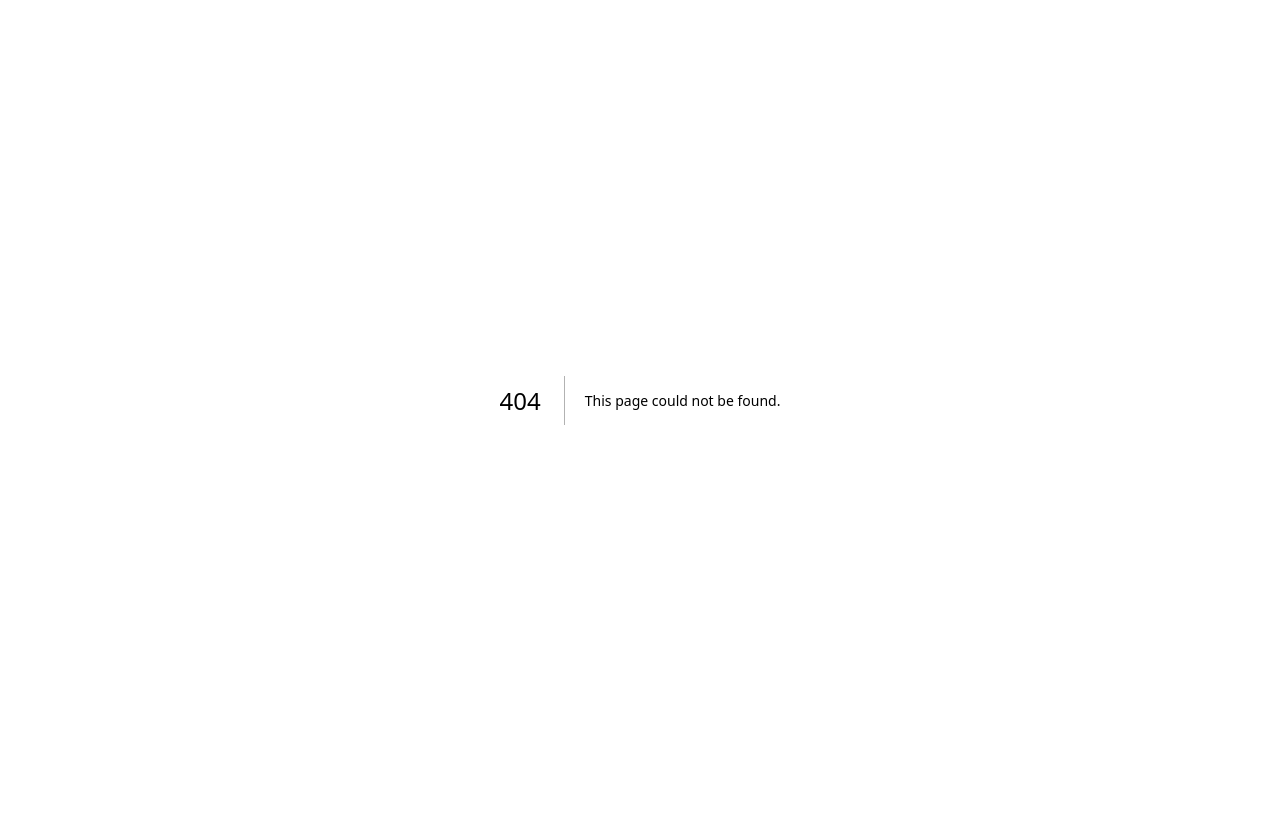
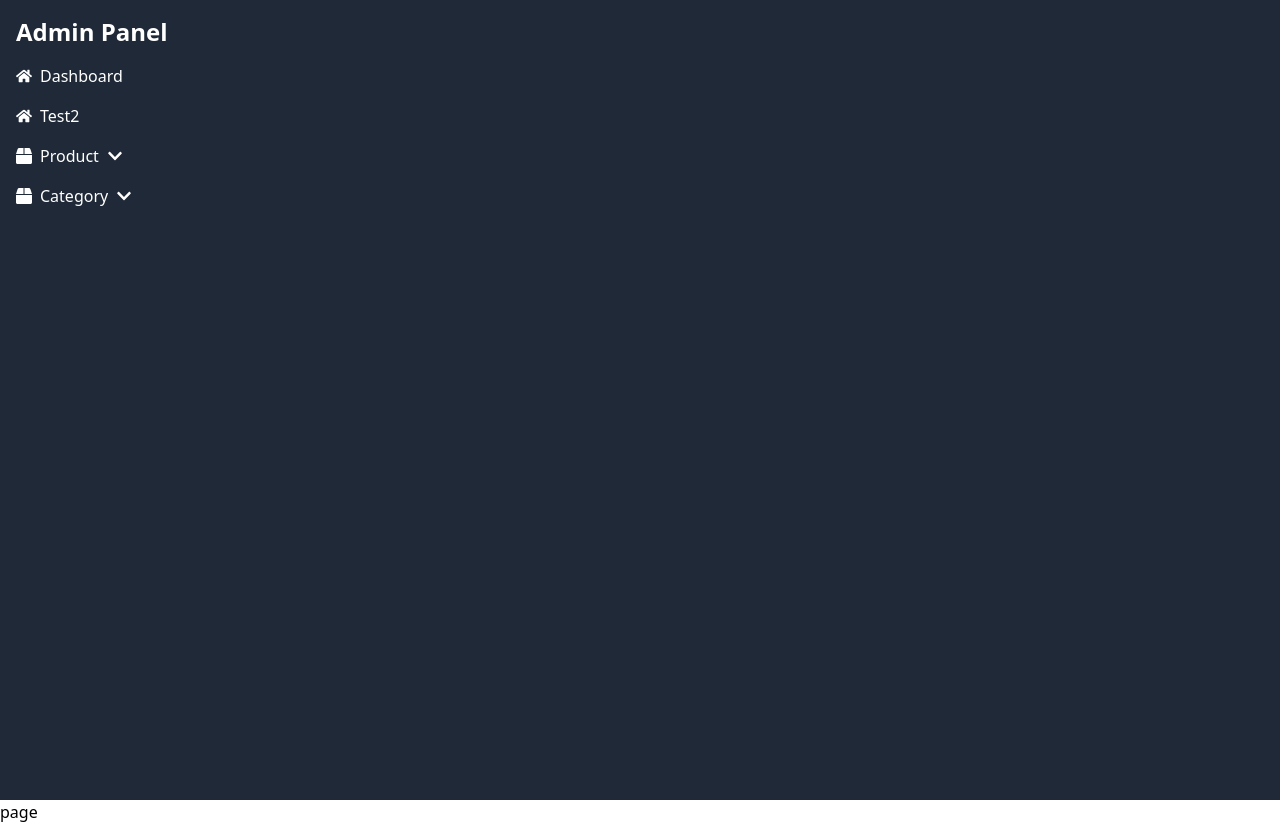
Before and after one commit to derikesh/estore, a Next.js app in the folder frontend/estore/: page /admin/test in a window 1280 px wide. Before the commit this address had no page. Before the commit the page ends 800 px from the top, so only its background shows below. Built offline with nearby package versions, Linux system fonts and the light colour scheme; no server answers.

Commit message:
some optimization

```diff
--- a/frontend/estore/app/admin/dashboard/product/page.tsx
+++ b/frontend/estore/app/admin/dashboard/product/page.tsx
@@ -2,10 +2,7 @@
 
 import React from 'react'
 import dynamic from 'next/dynamic'
-const ReadProduct = dynamic( ()=>import('@/src/component/AdminComponents/Product/ReadProduct') , {
-  ssr:false,
-  loading: ()=><p>Loading...</p>,
-} )
+import ReadProduct from '@/src/component/AdminComponents/Product/ReadProduct'
 
 export default function page() {
   return (
--- /dev/null
+++ b/frontend/estore/app/admin/dashboard/test2/page.tsx
@@ -0,0 +1,8 @@
+import React from 'react'
+import AdminSideBar from '@/src/component/AdminComponents/adminSideBar/AdminSideBar'
+
+export default function page() {
+  return (
+    <div>page</div>
+  )
+}
--- /dev/null
+++ b/frontend/estore/app/admin/test/page.tsx
@@ -0,0 +1,8 @@
+import React from 'react'
+import AdminSideBar from '@/src/component/AdminComponents/adminSideBar/AdminSideBar'
+
+export default function page() {
+  return (
+    <div><AdminSideBar/>page</div>
+  )
+}
--- a/frontend/estore/src/component/AdminComponents/Category/PostCategory.tsx
+++ b/frontend/estore/src/component/AdminComponents/Category/PostCategory.tsx
@@ -116,7 +116,7 @@ export default function PostCategory({ type = "add" }) {
                             </div>
                             <div className="mb-4">
                                 <label htmlFor="parent" className="block text-gray-700">Parent Category</label>
-                                <ReactSelectNoSSR dynamicValue={dataValue.parent} dataValue={categories?.data} setFieldValue={setFieldValue} name='parent' />
+                                <ReactSelectNoSSR dynamicValue={dataValue?.parent} dataValue={categories?.data} setFieldValue={setFieldValue} name='parent' />
                                 <ErrorMessage name="parent" component="div" className="text-red-500 text-sm" />
                             </div>
                             <div className="mb-4">
--- a/frontend/estore/src/component/AdminComponents/Product/PostPorduct.tsx
+++ b/frontend/estore/src/component/AdminComponents/Product/PostPorduct.tsx
@@ -4,16 +4,25 @@ import { useAddProductMutation, useUpdateProductMutation, useReadSingleProductQu
 import { toast } from 'react-toastify';
 import DropBox from '../imageDrop/DropBox';
 import TagComponent from '../tagComponent/TagComponent';
-import ReactSelect from '../SelectDropdown/ReactSelect';
-import { useParams } from 'next/navigation';
+import { useParams, useRouter } from 'next/navigation';
+import dynamic from 'next/dynamic';
+import { useReadCategoriesQuery } from '@/src/store/rtkQuery';
+const ReactSelectNoSSR = dynamic(() => import('../SelectDropdown/ReactSelect'), { ssr: false });
+
+
 
 export default function FormProduct({ type = "add" }) {
+    const { id } = useParams();
     const [addProduct, { isSuccess: addSuccess, isError: addIsError, error: addError }] = useAddProductMutation();
     const [updateProduct, { isSuccess: updateSuccess, isError: updateIsError, error: updateError }] = useUpdateProductMutation();
-    const { id } = useParams();
+    const { data: categories} = useReadCategoriesQuery({});
+
     const { data: singleProduct, isSuccess: readSuccess, isError: readError, error: readErrorData } = useReadSingleProductQuery(id, {
         skip: !id
     });
+
+
+    const router = useRouter();
 
     const initialValues = {
         name: '',
@@ -31,6 +40,7 @@ export default function FormProduct({ type = "add" }) {
     useEffect(() => {
         if (addSuccess) {
             toast.success("Product has been added successfully");
+            router.push('/admin/dashboard/product')
         } else if (addIsError) {
             toast.error(`Error adding product: ${JSON.stringify(addError)}`);
         }
@@ -39,6 +49,7 @@ export default function FormProduct({ type = "add" }) {
     useEffect(() => {
         if (updateSuccess) {
             toast.success("Product has been updated successfully");
+            router.push('/admin/dashboard/product')
         } else if (updateIsError) {
             toast.error(`Error updating product: ${JSON.stringify(updateError)}`);
         }
@@ -96,7 +107,7 @@ export default function FormProduct({ type = "add" }) {
                             </div>
                             <div className="mb-4">
                                 <label htmlFor="category" className="block text-gray-700">Category</label>
-                                <ReactSelect dataValue={[]} setFieldValue={setFieldValue} name='category' />
+                                <ReactSelectNoSSR dynamicValue={singleProduct?.data?.category} dataValue={categories?.data} setFieldValue={setFieldValue} name='category' />
                                 <ErrorMessage name="category" component="div" className="text-red-500 text-sm" />
                             </div>
                             <div className="mb-4">
--- a/frontend/estore/src/component/AdminComponents/Product/ReadProduct.tsx
+++ b/frontend/estore/src/component/AdminComponents/Product/ReadProduct.tsx
@@ -1,27 +1,32 @@
 import React, { useEffect, useMemo, useState } from 'react';
-import { useReadallProductQuery } from '@/src/store/rtkQuery';
+import { useReadallProductQuery, useReadCategoriesQuery } from '@/src/store/rtkQuery';
 import { ColumnDef } from '@tanstack/react-table';
 import BasicTable from '../../ReactTable/ReactTable';
-
 import { useDeleteManyProductMutation } from '@/src/store/rtkQuery';
 import { useRouter } from 'next/navigation';
-import { useParams } from 'next/navigation';
 import Link from 'next/link';
 
+import { getCategoryName } from '@/src/utils/CategoryName/CategoryName';
+
 interface ImageInterFace {
-    imageUrl:string,
-    publicKey:string
+    imageUrl: string,
+    publicKey: string
 }
 
 export interface SINGLE_PRODUCT {
-    _id?:number,
+    _id?: number,
     name: string;
     price: number;
-    category: string;
+    category: string; // Store category as ID
     description?: string;
     images?: ImageInterFace;
-    sizes?:string[];
-    color?:string[];
+    sizes?: string[];
+    color?: string[];
+}
+
+interface CATEGORY_INTERFACE {
+    _id: string;
+    name: string;
 }
 
 interface PRODUCT_INTERFACE {
@@ -30,57 +35,55 @@ interface PRODUCT_INTERFACE {
 }
 
 export default function ReadProduct() {
+    const { data: productData, isLoading, isSuccess: productSuccess, isError: productIsError, error: productError, refetch } = useReadallProductQuery({});
+    const { data: categoryData, isSuccess: categorySuccess } = useReadCategoriesQuery({});
+    const [data, setData] = useState<SINGLE_PRODUCT[] | null>(null);
+    const [categories, setCategories] = useState<CATEGORY_INTERFACE[] | null>(null);
+    const router = useRouter();
+    const [deleteSelected, { isSuccess: deleteSuccess, isError: deleteError, error: deleteErrorData }] = useDeleteManyProductMutation();
 
-    const { data: productData, isLoading, isSuccess:productSuccess, isError:productIsError, error:productError , refetch } = useReadallProductQuery({});
-
-    const [data, setData] = useState<SINGLE_PRODUCT[] | null>(null);
-
-
-    const router = useRouter();
-
-    const [deleteSelected,{isSuccess,isError,error}] = useDeleteManyProductMutation();
-
-    useEffect( ()=>{
-        if(productSuccess){
+    useEffect(() => {
+        if (productSuccess) {
             setData(productData.data);
         }
-    } ,[productData]);
+        if (categorySuccess) {
+            setCategories(categoryData.data);
+        }
+    }, [productData, productSuccess, categoryData, categorySuccess]);
 
+    useEffect(() => {
+        if (deleteSuccess) {
+            refetch();
+        }
+    }, [deleteSuccess, refetch]);
 
-    useEffect( ()=>{
-        refetch();
-    } ,[]);
+    //  const getCategoryName = (categoryId: string) => {
+    //     const category = categories?.find(cat => cat._id === categoryId);
+    //     return category ? category.name : 'Unknown';
+    // };
 
-    const handleEditDirection = (e:any,id:any)=>{
-
-        e.stopPropagation();
-        router.push(`/admin/dashboard/product/${id}`)
-    }
-
-
-    const columns:ColumnDef<SINGLE_PRODUCT>[] = useMemo( ()=>[
+    const columns: ColumnDef<SINGLE_PRODUCT>[] = useMemo(() => [
         {
-            id:"select",
-            header: ( {table} )=>(
+            id: "select",
+            header: ({ table }) => (
                 <input
                     type='checkbox'
-                checked={ table.getIsAllRowsSelected() }
-                onChange={ table.getToggleAllRowsSelectedHandler() }
+                    checked={table.getIsAllRowsSelected()}
+                    onChange={table.getToggleAllRowsSelectedHandler()}
                 />
             ),
-            cell:({row})=>(
+            cell: ({ row }) => (
                 <input
                     type='checkbox'
-                checked={ row.getIsSelected() }
-                onChange={ row.getToggleSelectedHandler() }
+                    checked={row.getIsSelected()}
+                    onChange={row.getToggleSelectedHandler()}
                 />
             )
-        } ,
-
+        },
         {
-            accessorKey:'images.imageUrl',
-            header:'Image',
-            cell:(info)=><img src={info.getValue() as string } alt="Product" style={{ width: '50px', height: '50px' }} />,
+            accessorKey: 'images.imageUrl',
+            header: 'Image',
+            cell: (info) => <img src={info.getValue() as string} alt="Product" style={{ width: '50px', height: '50px' }} />,
         },
         {
             accessorKey: "name",
@@ -95,18 +98,18 @@ export default function ReadProduct() {
         {
             accessorKey: "category",
             header: "Category",
-            cell: (info) => info.getValue(),
+            cell: (info) => getCategoryName(info.getValue() as string, categoryData?.data), // Map category ID to name
         },
         {
             id: "action",
-            header:'Action',
-            cell: ({row}) => {
-              return <div onClick={ (e:any)=>e.stopPropagation() } ><Link href={`/admin/dashboard/product/${row.original._id}`} className={`bg-gray-500 w-[50%] px-2 py-1 text-sm rounded-[20x] text-white ${row.getIsSelected() ? 'opacity-100' : 'opacity-0'}`} >Edit</Link></div>
+            header: 'Action',
+            cell: ({ row }) => {
+                return <div onClick={(e: any) => e.stopPropagation()}><Link href={`/admin/dashboard/product/${row.original._id}`} className={`bg-gray-500 w-[50%] px-2 py-1 text-sm rounded-[20x] text-white ${row.getIsSelected() ? 'opacity-100' : 'opacity-0'}`}>Edit</Link></div>
             },
             maxSize: 100,
             minSize: 50
         },
-     ],[data] )
+    ], [data, categories]);
 
     if (isLoading) {
         return <div>Loading...</div>;
@@ -119,21 +122,20 @@ export default function ReadProduct() {
     return (
         <div>
             {data ? (
-                <div className='product_table_wrap' >
+                <div className='product_table_wrap'>
                     <BasicTable
                         columns={columns}
                         data={data || []}
                         deleteSelected={deleteSelected}
-                    isSuccess={isSuccess}
-                    error={error}
-                    isError={isError}
+                        isSuccess={deleteSuccess}
+                        error={deleteError}
+                        isError={deleteError}
                         refetch={refetch}
                     />
                 </div>
             ) : (
                 <div>No products found.</div>
             )}
-
         </div>
     );
 }
--- a/frontend/estore/src/component/AdminComponents/SelectDropdown/ReactSelect.tsx
+++ b/frontend/estore/src/component/AdminComponents/SelectDropdown/ReactSelect.tsx
@@ -28,6 +28,7 @@ const ReactSelect: React.FC<ReactSelectProps> = ({ name, setFieldValue = () => {
             }
         }
     }, [dynamicValue, dataValue]);
+
     const handleChange = (option: any) => {
         setSelectedOption(option);
         setFieldValue(name, option?.value);
--- a/frontend/estore/src/component/AdminComponents/adminSideBar/AdminSideBar.tsx
+++ b/frontend/estore/src/component/AdminComponents/adminSideBar/AdminSideBar.tsx
@@ -1,71 +1,77 @@
 'use client'
 
-import React, { useState , memo} from 'react';
-import { FaHome, FaUser, FaCog, FaChartBar, FaBox, FaPlus, FaEdit, FaEye, FaChevronDown, FaChevronUp } from 'react-icons/fa';
+import React, { useState, memo } from 'react';
+import { FaHome, FaBox, FaPlus, FaEye, FaChevronDown, FaChevronUp } from 'react-icons/fa';
 import Link from 'next/link';
+
+interface MenuItemProps {
+  icon: React.ReactNode;
+  label: string;
+  href: string;
+}
+
+const MenuItem: React.FC<MenuItemProps> = ({ icon, label, href }) => (
+  <li className="flex items-center space-x-2">
+    {icon}
+    <Link href={href} className="hover:text-gray-400 transition duration-200">{label}</Link>
+  </li>
+);
+
+interface SubMenuProps {
+  icon: React.ReactNode;
+  label: string;
+  isOpen: boolean;
+  toggle: () => void;
+  children: React.ReactNode;
+}
+
+const SubMenu: React.FC<SubMenuProps> = ({ icon, label, isOpen, toggle, children }) => (
+  <li className="flex flex-col space-y-2">
+    <div className="flex items-center space-x-2 cursor-pointer" onClick={toggle}>
+      {icon}
+      <span className="hover:text-gray-400 transition duration-200">{label}</span>
+      {isOpen ? <FaChevronUp /> : <FaChevronDown />}
+    </div>
+    {isOpen && <ul className="ml-6 space-y-2">{children}</ul>}
+  </li>
+);
 
 const AdminSidebar: React.FC = memo(() => {
   const [isProductMenuOpen, setIsProductMenuOpen] = useState(false);
   const [isCategoryMenuOpen, setIsCategoryMenuOpen] = useState(false);
 
-  const toggleProductMenu = () => {
-    setIsProductMenuOpen(!isProductMenuOpen);
-  };
+  const toggleProductMenu = () => setIsProductMenuOpen(!isProductMenuOpen);
+  const toggleCategoryMenu = () => setIsCategoryMenuOpen(!isCategoryMenuOpen);
 
-  const toggleCategoryMenu = () => {
-    setIsCategoryMenuOpen(!isCategoryMenuOpen);
-  };
+  console.log("menu rerendered")
 
   return (
     <aside className="admin-sidebar bg-gray-800 text-white min-h-screen">
       <div className="p-4">
         <h2 className="text-2xl font-semibold mb-4">Admin Panel</h2>
         <ul className="space-y-4">
-          <li className="flex items-center space-x-2">
-            <FaHome />
-            <Link href="/admin/dashboard" className="hover:text-gray-400 transition duration-200">Dashboard</Link>
-          </li>
+          <MenuItem icon={<FaHome />} label="Dashboard" href="/admin/dashboard" />
+          <MenuItem icon={<FaHome />} label="Test2" href="/admin/dashboard/test2" />
 
-          <li className="flex flex-col space-y-2">
-            <div className="flex items-center space-x-2 cursor-pointer" onClick={toggleProductMenu}>
-              <FaBox />
-              <span className="hover:text-gray-400 transition duration-200">Product</span>
-              {isProductMenuOpen ? <FaChevronUp /> : <FaChevronDown />}
-            </div>
-            {isProductMenuOpen && (
-              <ul className="ml-6 space-y-2">
-                <li className="flex items-center space-x-2">
-                  <FaPlus />
-                  <Link href="/admin/dashboard/product/add" className="hover:text-gray-400 transition duration-200">Add</Link>
-                </li>
+          <SubMenu
+            icon={<FaBox />}
+            label="Product"
+            isOpen={isProductMenuOpen}
+            toggle={toggleProductMenu}
+          >
+            <MenuItem icon={<FaPlus />} label="Add" href="/admin/dashboard/product/add" />
+            <MenuItem icon={<FaEye />} label="View" href="/admin/dashboard/product/" />
+          </SubMenu>
 
-                <li className="flex items-center space-x-2">
-                  <FaEye />
-                  <Link href="/admin/dashboard/product/" className="hover:text-gray-400 transition duration-200">View</Link>
-                </li>
-              </ul>
-            )}
-          </li>
-          <li className="flex flex-col space-y-2">
-            <div className="flex items-center space-x-2 cursor-pointer" onClick={toggleCategoryMenu}>
-              <FaBox />
-              <span className="hover:text-gray-400 transition duration-200">Category</span>
-              {isCategoryMenuOpen ? <FaChevronUp /> : <FaChevronDown />}
-            </div>
-            {isCategoryMenuOpen && (
-              <ul className="ml-6 space-y-2">
-                <li className="flex items-center space-x-2">
-                  <FaPlus />
-                  <Link href="/admin/dashboard/category/add" className="hover:text-gray-400 transition duration-200">Add</Link>
-                </li>
-
-                <li className="flex items-center space-x-2">
-                  <FaEye />
-                  <Link href="/admin/dashboard/category" className="hover:text-gray-400 transition duration-200">View</Link>
-                </li>
-              </ul>
-            )}
-          </li>
+          <SubMenu
+            icon={<FaBox />}
+            label="Category"
+            isOpen={isCategoryMenuOpen}
+            toggle={toggleCategoryMenu}
+          >
+            <MenuItem icon={<FaPlus />} label="Add" href="/admin/dashboard/category/add" />
+            <MenuItem icon={<FaEye />} label="View" href="/admin/dashboard/category" />
+          </SubMenu>
         </ul>
       </div>
     </aside>
--- a/frontend/estore/src/component/AdminComponents/imageDrop/DropBox.tsx
+++ b/frontend/estore/src/component/AdminComponents/imageDrop/DropBox.tsx
@@ -17,6 +17,7 @@ const DropBox = memo(({ setFieldValue = () => { }, name, values, type }: DropBox
     const [uploadImage, { isSuccess, error, isError, data, isLoading }] = useUploadImageMutation();
     const [deleteImage, { isSuccess: deleteSuccess, error: deleteError, isError: isDeleteError, isLoading: loadingDelete }] = useDeleteIMageMutation();
 
+
     const handleDrop = async (acceptedFiles: File[]) => {
         const file = acceptedFiles[0];
          const formUpload =await new FormData();
@@ -26,16 +27,24 @@ const DropBox = memo(({ setFieldValue = () => { }, name, values, type }: DropBox
     };
 
 
+
     useEffect( ()=>{
-        if(type ==='edit'){
+        if(type ==='edit' && values[name].imageUrl){
             setPreview(values[name].imageUrl);
         }
-    } ,[type])
+    } ,[values])
 
+    console.log("preiver",preview);
 
     const handleDelete = () => {
         setPreview(null);
-        deleteImage(data); // Pass only publicKey to delete
+        if(type ==='edit'){
+            if(values[name]){
+                deleteImage(values[name])
+            }
+        }else{
+            deleteImage(data)
+        };
       };
 
     useEffect(() => {
@@ -49,7 +58,6 @@ const DropBox = memo(({ setFieldValue = () => { }, name, values, type }: DropBox
         if (isSuccess && data) {
             setFieldValue(name, data);
         }
-        console.log("from the upload",data);
     }, [deleteSuccess, isDeleteError, isSuccess, data]);
 
     useEffect(() => {
--- /dev/null
+++ b/frontend/estore/src/utils/CategoryName/CategoryName.tsx
@@ -0,0 +1,9 @@
+export interface CATEGORY_INTERFACE {
+    _id: string;
+    name: string;
+}
+
+export const getCategoryName = (categoryId: string, categories: CATEGORY_INTERFACE[] | null): string => {
+    const category = categories?.find(cat => cat._id === categoryId);
+    return category ? category.name : 'Unknown';
+};
```
Also changed, not shown: 2 other files (tests, documents, lock files or other folders). Lines whose indentation alone changed are shown as unchanged.
